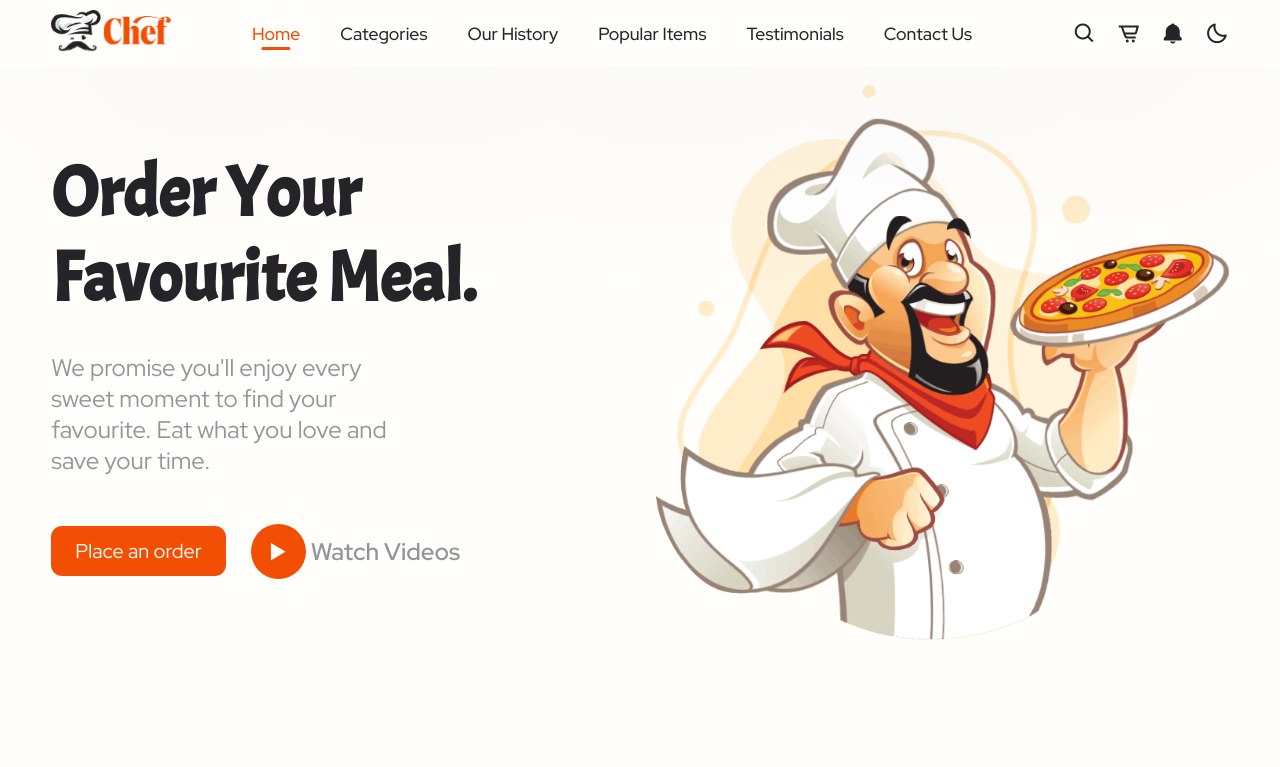
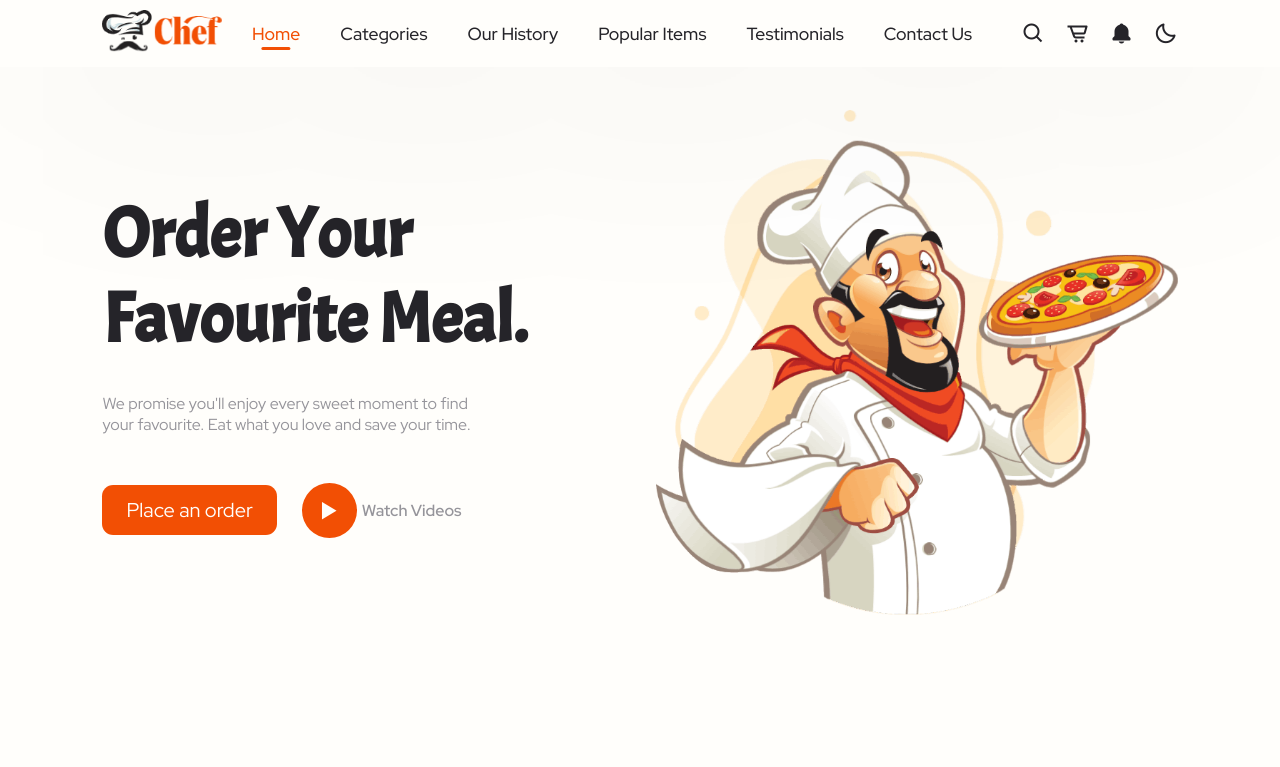
Before and after one commit to asif0008/Chef-Static-Website, a plain HTML site: page index.html in a window 1280 px wide. Shown: the top 767 px of the page. Drawn offline with nearby package versions, Linux system fonts and the light colour scheme.

Commit message:
Update style.css

```diff
--- a/style.css
+++ b/style.css
@@ -20,7 +20,7 @@
 
     --big-font: 4.4rem;
     --h2-font: 3rem;
-    --p-font: 1.5rem;
+    --p-font: 1rem;
 }
 
 body {
@@ -538,11 +538,11 @@ body.dark {
 
 @media (max-width: 1680px) {
     header {
-        padding: 10px 4%;
+        padding: 10px 8%;
     }
 
     section {
-        padding: 50px 4% 40px;
+        padding: 50px 8% 40px;
     }
 }
 
@@ -558,7 +558,7 @@ body.dark {
     }
 
     section {
-        padding: 30px 4% 20px;
+        padding: 30px 6% 20px;
     }
 
     .home h1 {
```
